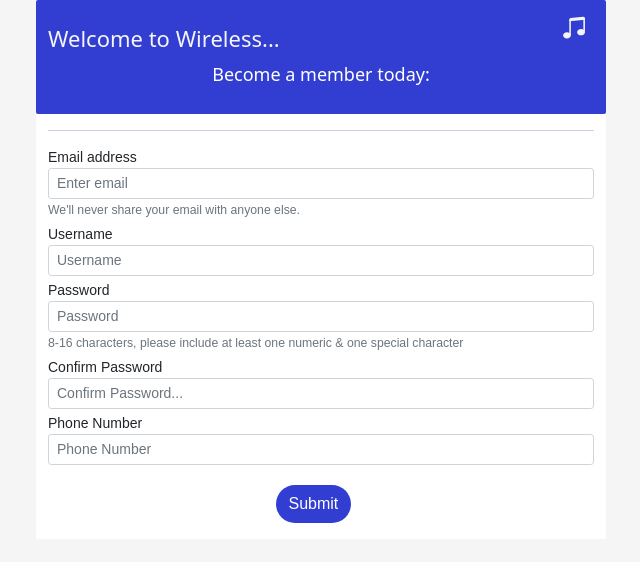
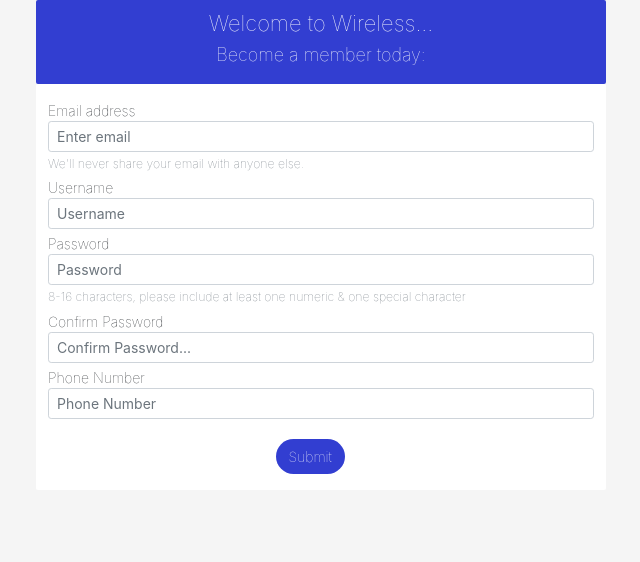
Before and after one commit to mjjohnson94/wireless, a Flask app: template Doji/templates/registerUser.html in a window 1280 px wide. Shown: the top 562 px of the page, without its empty margins (319-959 px from the left). Run offline with Flask 2, Linux system fonts and the light colour scheme; the template is opened without the code that fills it, so the values that code supplies are empty; some libraries are stand-ins or nearby versions.

Commit message:
Add files via upload

```diff
--- a/Doji/app.py
+++ b/Doji/app.py
@@ -1,4 +1,3 @@
-from telnetlib import theNULL
 from flask import Flask, render_template, request
 import pandas as pd
 import psycopg2
@@ -17,32 +16,10 @@ def registerUser():
         return render_template('registerUser.html')
 
 
-@app.route('/registerUser', methods=['POST'])
-def newUserCommit():
+@app.route('/submitUser', methods=['POST'])
+def submitUser():
 
-
-    Username = request.form['Username']
-    eMail = request.form['Email']
-    password = request.form['Password']
-
-    ID = 3
-
-#     # Establish connection to PostgreSQL database
-
-    conn = psycopg2.connect(
-        host="localhost",
-        database="pythontestdb",
-        user="postgres",
-        password="AAA009wn73ed")
-
-    cur = conn.cursor()
-
-    cur.execute("INSERT INTO registered_users(ID, USERNAME, EMAIL_ADDRESS, PASSWORD) VALUES(%s, %s, %s, %s)",
-                (ID, Username, eMail, password))
-
-    conn.commit()
-    cur.close()
-    conn.close()
+        return render_template('index.html')
 
 
 @app.route('/logIn', methods=['POST'])
--- /dev/null
+++ b/Doji/static/css/registerUser.css
@@ -0,0 +1,54 @@
+html, body  {
+
+    background-color: whitesmoke;
+    /* margin: 0;
+    width: 100vh; */
+    }
+
+
+
+#registerButtonForm     {
+    background-color: #323ED1;
+    border-radius: 55px;
+    border-color: transparent;
+    font-family: -apple-system, BlinkMacSystemFont, 'Segoe UI', Roboto, Oxygen, Ubuntu, Cantarell, 'Open Sans', 'Helvetica Neue', sans-serif;
+    font-size: 14px;
+    font-weight: lighter;
+
+
+}
+
+#registerCard   {
+    background-color: #323ED1;
+    color: whitesmoke;
+    border-radius: 2px;
+
+}
+
+#registerForm {
+    background-color: white;
+    border-radius: 2px;
+    font-family: -apple-system, BlinkMacSystemFont, 'Segoe UI', Roboto, Oxygen, Ubuntu, Cantarell, 'Open Sans', 'Helvetica Neue', sans-serif;
+    font-size: 14px;
+    font-weight: lighter;
+
+}
+
+
+#registerHeader {
+    color: white;
+    text-align: center;
+    font-family: -apple-system, BlinkMacSystemFont, 'Segoe UI', Roboto, Oxygen, Ubuntu, Cantarell, 'Open Sans', 'Helvetica Neue', sans-serif;
+    font-size: 22px;
+    font-weight: lighter;
+    padding-top: 10px;
+}
+
+#RegisterSubHeader  {
+    color: white;
+    text-align: center;
+    font-family: -apple-system, BlinkMacSystemFont, 'Segoe UI', Roboto, Oxygen, Ubuntu, Cantarell, 'Open Sans', 'Helvetica Neue', sans-serif;
+    font-size: 18px;
+    font-weight: lighter;
+    padding-bottom: 10px;
+}
--- a/Doji/static/css/style.css
+++ b/Doji/static/css/style.css
@@ -40,12 +40,7 @@ html, body  {
     margin-bottom: 40px;
     font-size: 14px;
     font-weight: lighter;
-}
-
-#registerButtonForm     {
-    background-color: #323ED1;
-    border-radius: 55px;
-    border-color: transparent;
+    font-family: -apple-system, BlinkMacSystemFont, 'Segoe UI', Roboto, Oxygen, Ubuntu, Cantarell, 'Open Sans', 'Helvetica Neue', sans-serif;
 
 }
 
@@ -56,7 +51,9 @@ h1  {
     padding-top: 25px;
     padding-bottom: 5px;
     text-align: left;
+    font-family: -apple-system, BlinkMacSystemFont, 'Segoe UI', Roboto, Oxygen, Ubuntu, Cantarell, 'Open Sans', 'Helvetica Neue', sans-serif;
 }
+
 
 h2  {
     font-size: 18px;
@@ -64,17 +61,17 @@ h2  {
     text-align: center;
     padding-bottom: 20px;
     color: white;
+    font-family: -apple-system, BlinkMacSystemFont, 'Segoe UI', Roboto, Oxygen, Ubuntu, Cantarell, 'Open Sans', 'Helvetica Neue', sans-serif;
 }
 
 h3  {
-    font-size: 42px;
+    font-size: 24px;
     padding-top: 75px;
     padding-bottom: 20px;
+    font-weight: lighter;
     color: white;
     text-align: center;
-    font-family: 'Nexa', sans-serif;
-
-
+    font-family: -apple-system, BlinkMacSystemFont, 'Segoe UI', Roboto, Oxygen, Ubuntu, Cantarell, 'Open Sans', 'Helvetica Neue', sans-serif;
 
 }
 
@@ -124,24 +121,16 @@ p1  {
     font-size: 12px;
 }
 
-#registerCard   {
-    background-color: #323ED1;
-    color: whitesmoke;
-    border-radius: 2px;
-}
-
-#registerForm {
-    background-color: white;
-    border-radius: 2px;
-    font-family: 'Nexa', sans-serif;
-    font-size: 14px;
-    font-weight: lighter;
-}
-
-hr  {
-    background-color: #323ED1;
-}
 
 #X  {
     margin-left: 304px;
 }
+
+
+h2  {
+    font-size: 18px;
+    font-weight: lighter;
+    text-align: center;
+    padding-bottom: 20px;
+    color: white;
+}
--- a/Doji/templates/registerUser.html
+++ b/Doji/templates/registerUser.html
@@ -8,7 +8,7 @@
 <meta name="viewport" content="width=device-width, initial-scale=1"/>
 <link rel="stylesheet" href="https://cdnjs.cloudflare.com/ajax/libs/font-awesome/6.0.0-beta3/css/all.min.css" integrity="sha512-Fo3rlrZj/k7ujTnHg4CGR2D7kSs0v4LLanw2qksYuRlEzO+tcaEPQogQ0KaoGN26/zrn20ImR1DfuLWnOo7aBA==" crossorigin="anonymous" referrerpolicy="no-referrer" />
 <link href="https://cdn.jsdelivr.net/npm/bootstrap@5.1.3/dist/css/bootstrap.min.css" rel="stylesheet" integrity="sha384-1BmE4kWBq78iYhFldvKuhfTAU6auU8tT94WrHftjDbrCEXSU1oBoqyl2QvZ6jIW3" crossorigin="anonymous">
-<link rel="stylesheet" type="text/css" href="/static/css/style.css">
+<link rel="stylesheet" type="text/css" href="/static/css/registerUser.css">
 <script src="sweetalert2.all.min.js"></script>
 <script src="https://unpkg.com/sweetalert/dist/sweetalert.min.js"></script>
 </head>
@@ -23,12 +23,12 @@
         <!--Assign ID of 'leftCard' as this element will form the left card of the login page-->
 <div class="col-lg-6 offset-lg-3 col-md-8 offset-md-2 col-sm-12" id="registerCard">
 
-<!--Image-->
+<!-- Image
 <svg id="musicNote" xmlns="http://www.w3.org/2000/svg" width="40" height="40" fill="currentColor" class="bi bi-music-note-beamed" viewBox="0 0 16 16">
 <path d="M6 13c0 1.105-1.12 2-2.5 2S1 14.105 1 13c0-1.104 1.12-2 2.5-2s2.5.896 2.5 2zm9-2c0 1.105-1.12 2-2.5 2s-2.5-.895-2.5-2 1.12-2 2.5-2 2.5.895 2.5 2z"/>
 <path fill-rule="evenodd" d="M14 11V2h1v9h-1zM6 3v10H5V3h1z"/>
 <path d="M5 2.905a1 1 0 0 1 .9-.995l8-.8a1 1 0 0 1 1.1.995V3L5 4V2.905z"/>
-</svg>
+</svg> -->
 
 <!--Headers-->
 <h1 id="registerHeader">Welcome to Wireless...</h1>
@@ -46,13 +46,11 @@
 <!--Create column which will take 6 places on large/medium screens, 12 places on small screens-->
 <div class="col-lg-6 offset-lg-3 col-md-8 offset-md-2 col-sm-12" id="registerForm">
 
-<!--Line-->
-<hr>
-<!--Line-->
+
 
 
 <!--Create form element-->
-<form action="{{ url_for('registerUser') }}" method="POST" name="registerUser">
+<form action="{{ url_for('submitUser') }}" method="POST" name="submitUser">
 
 <!--Form-group class for E-Mail address (user input), margin bottom 1, margin top 3-->
 <div class="form-group mb-1 mt-3">
```
Also changed, not shown: Doji/templates/index.html (line endings or trailing spaces).
